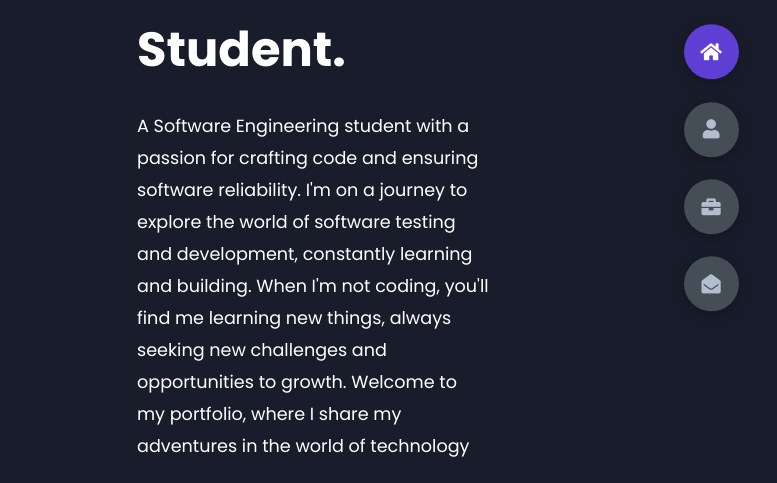
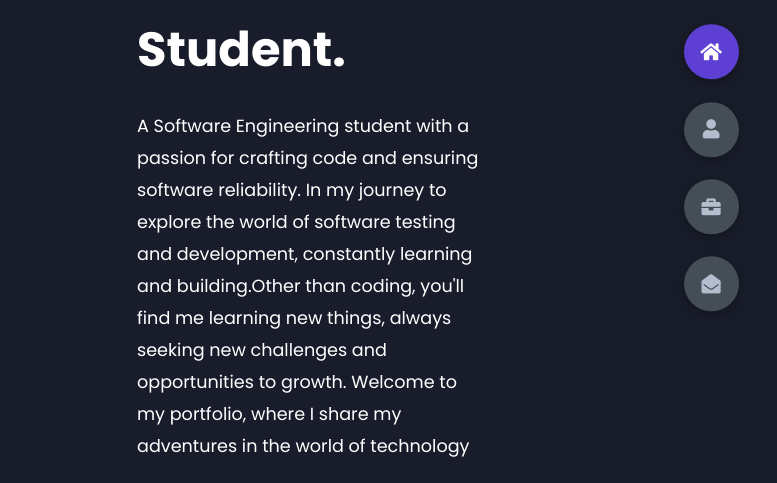
Before and after one commit to alifdanialnasri/alifdanialnasri.github.io, a plain HTML site: page index.html in a window 1280 px wide. Shown: the part 232-715 px from the top of the page, 503-1280 px from the left. Drawn offline with Linux system fonts and the light colour scheme.

Commit message:
Update index.html

```diff
--- a/index.html
+++ b/index.html
@@ -27,7 +27,7 @@
                     A Software Student.
                 </h1>
                 <p>
-                    A Software Engineering student with a passion for crafting code and ensuring software reliability. I'm on a journey to explore the world of software testing and development, constantly learning and building. When I'm not coding, you'll find me learning new things, always seeking new challenges and opportunities to growth. Welcome to my portfolio, where I share my adventures in the world of technology
+                    A Software Engineering student with a passion for crafting code and ensuring software reliability. In my journey to explore the world of software testing and development, constantly learning and building.Other than coding, you'll find me learning new things, always seeking new challenges and opportunities to growth. Welcome to my portfolio, where I share my adventures in the world of technology
                 </p>
                 <div class="btn-con">
                     <a href="res/Alif_Danial_Nasri_Resume.pdf" class="main-btn">
```
